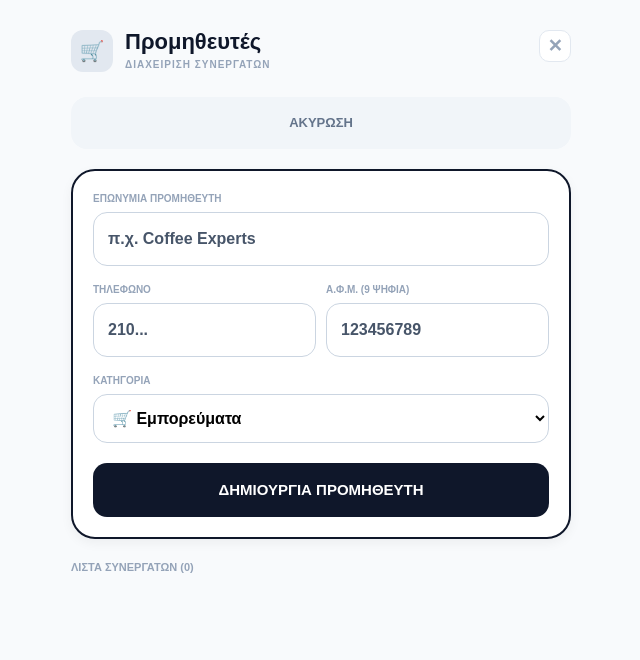
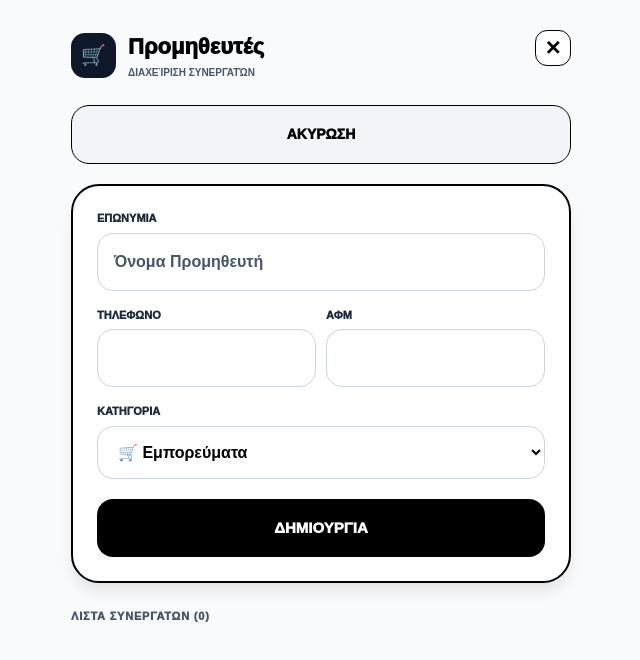
Before and after one commit to tsigris/cosy-management, a Next.js app: page /suppliers in a window 1280 px wide. Both pictures are taken after a click on the button "+ ΝΕΟΣ ΠΡΟΜΗΘΕΥΤΗΣ". Shown: the top 660 px of the page, without its empty margins (319-959 px from the left). Built offline with nearby package versions, Linux system fonts and the light colour scheme.

Commit message:
Update page.tsx

```diff
--- a/src/app/suppliers/page.tsx
+++ b/src/app/suppliers/page.tsx
@@ -9,7 +9,6 @@ function SuppliersContent() {
   const [suppliers, setSuppliers] = useState<any[]>([])
   const [transactions, setTransactions] = useState<any[]>([])
 
-  // State για τη φόρμα
   const [name, setName] = useState('')
   const [phone, setPhone] = useState('')
   const [afm, setAfm] = useState('')
@@ -32,7 +31,6 @@ function SuppliersContent() {
 
       if (profile?.store_id) {
         setStoreId(profile.store_id)
-        // Φιλτράρισμα βάσει store_id για ασφάλεια
         const [sData, tData] = await Promise.all([
           supabase.from('suppliers').select('*').eq('store_id', profile.store_id).order('name'),
           supabase.from('transactions').select('*').eq('store_id', profile.store_id).order('date', { ascending: false })
@@ -51,30 +49,17 @@ function SuppliersContent() {
 
   async function handleSave() {
     if (!name) return alert('Συμπληρώστε το όνομα')
-
-    // ΕΛΕΓΧΟΣ ΑΦΜ (9 ΨΗΦΙΑ)
-    if (afm && (afm.length !== 9 || isNaN(Number(afm)))) {
-      return alert('Το ΑΦΜ πρέπει να έχει ακριβώς 9 ψηφία.')
-    }
+    if (afm && afm.length !== 9) return alert('Το ΑΦΜ πρέπει να έχει 9 ψηφία.')
 
     setLoading(true)
     try {
-      const supplierData = {
-        name,
-        phone,
-        vat_number: afm,
-        category,
-        store_id: storeId
-      }
+      const supplierData = { name, phone, vat_number: afm, category, store_id: storeId }
 
       if (editingId) {
-        const { error } = await supabase.from('suppliers').update(supplierData).eq('id', editingId)
-        if (error) throw error
+        await supabase.from('suppliers').update(supplierData).eq('id', editingId)
       } else {
-        const { error } = await supabase.from('suppliers').insert([supplierData])
-        if (error) throw error
+        await supabase.from('suppliers').insert([supplierData])
       }
-
       resetForm()
       fetchData()
     } catch (error: any) {
@@ -85,13 +70,9 @@ function SuppliersContent() {
   }
 
   const handleEdit = (s: any) => {
-    setEditingId(s.id);
-    setName(s.name);
-    setPhone(s.phone || '');
-    setAfm(s.vat_number || '');
-    setCategory(s.category || 'Εμπορεύματα');
+    setEditingId(s.id); setName(s.name); setPhone(s.phone || '');
+    setAfm(s.vat_number || ''); setCategory(s.category || 'Εμπορεύματα');
     setIsFormOpen(true);
-    window.scrollTo(0, 0);
   }
 
   const resetForm = () => {
@@ -99,48 +80,33 @@ function SuppliersContent() {
     setEditingId(null); setIsFormOpen(false);
   }
 
-  const getPaymentIcon = (method: string) => {
-    if (method === 'Μετρητά') return '💵'
-    if (method === 'Κάρτα' || method === 'POS') return '💳'
-    return '🏦'
-  }
-
   return (
     <div style={{ maxWidth: '500px', margin: '0 auto', fontFamily: 'sans-serif' }}>
 
-      {/* PROFESSIONAL GRAPHIC HEADER */}
+      {/* HEADER */}
       <div style={{ display: 'flex', justifyContent: 'space-between', alignItems: 'flex-start', marginBottom: '25px', paddingTop: '15px' }}>
         <div style={{ display: 'flex', alignItems: 'center', gap: '12px' }}>
-          <div style={logoBoxStyle}>
-            <span style={{ fontSize: '20px' }}>🛒</span>
-          </div>
+          <div style={logoBoxStyle}>🛒</div>
           <div>
-            <h1 style={{ fontWeight: '900', fontSize: '22px', margin: 0, color: '#0f172a', lineHeight: '1.1' }}>
-              Προμηθευτές
-            </h1>
-            <p style={{ margin: '2px 0 0', fontSize: '10px', color: '#94a3b8', fontWeight: '800', textTransform: 'uppercase', letterSpacing: '1px' }}>
-              ΔΙΑΧΕΙΡΙΣΗ ΣΥΝΕΡΓΑΤΩΝ
-            </p>
+            <h1 style={{ fontWeight: '950', fontSize: '22px', margin: 0, color: '#000000' }}>Προμηθευτές</h1>
+            <p style={{ margin: '2px 0 0', fontSize: '10px', color: '#475569', fontWeight: '900', textTransform: 'uppercase' }}>Διαχείριση Συνεργατών</p>
           </div>
         </div>
         <Link href="/" style={backBtnStyle}>✕</Link>
       </div>
 
-      <button
-        onClick={() => { if(isFormOpen) resetForm(); setIsFormOpen(!isFormOpen); }}
-        style={isFormOpen ? cancelBtnStyle : addBtnStyle}
-      >
+      <button onClick={() => { if(isFormOpen) resetForm(); setIsFormOpen(!isFormOpen); }} style={isFormOpen ? cancelBtnStyle : addBtnStyle}>
         {isFormOpen ? 'ΑΚΥΡΩΣΗ' : '+ ΝΕΟΣ ΠΡΟΜΗΘΕΥΤΗΣ'}
       </button>
 
       {isFormOpen && (
-        <div style={{ ...formCard, border: editingId ? '2px solid #f59e0b' : '2px solid #0f172a' }}>
-          <p style={labelStyle}>ΕΠΩΝΥΜΙΑ ΠΡΟΜΗΘΕΥΤΗ</p>
-          <input value={name} onChange={(e) => setName(e.target.value)} style={inputStyle} placeholder="π.χ. Coffee Experts" />
+        <div style={{ ...formCard, border: editingId ? '2.5px solid #f59e0b' : '2.5px solid #000000' }}>
+          <p style={labelStyle}>ΕΠΩΝΥΜΙΑ</p>
+          <input value={name} onChange={(e) => setName(e.target.value)} style={inputStyle} placeholder="Όνομα Προμηθευτή" />
 
           <div style={{ display: 'flex', gap: '10px', marginTop: '16px' }}>
-            <div style={{ flex: 1 }}><p style={labelStyle}>ΤΗΛΕΦΩΝΟ</p><input value={phone} onChange={(e) => setPhone(e.target.value)} style={inputStyle} placeholder="210..." /></div>
-            <div style={{ flex: 1 }}><p style={labelStyle}>Α.Φ.Μ. (9 ΨΗΦΙΑ)</p><input maxLength={9} value={afm} onChange={(e) => setAfm(e.target.value)} style={inputStyle} placeholder="123456789" /></div>
+            <div style={{ flex: 1 }}><p style={labelStyle}>ΤΗΛΕΦΩΝΟ</p><input value={phone} onChange={(e) => setPhone(e.target.value)} style={inputStyle} /></div>
+            <div style={{ flex: 1 }}><p style={labelStyle}>ΑΦΜ</p><input maxLength={9} value={afm} onChange={(e) => setAfm(e.target.value)} style={inputStyle} /></div>
           </div>
 
           <p style={{ ...labelStyle, marginTop: '16px' }}>ΚΑΤΗΓΟΡΙΑ</p>
@@ -150,25 +116,26 @@ function SuppliersContent() {
             <option value="Λοιπά">📦 Λοιπά Έξοδα</option>
           </select>
 
-          <button onClick={handleSave} disabled={loading} style={{ ...saveBtn, backgroundColor: editingId ? '#f59e0b' : '#0f172a' }}>
-            {loading ? 'ΑΠΟΘΗΚΕΥΣΗ...' : (editingId ? 'ΕΝΗΜΕΡΩΣΗ ΣΤΟΙΧΕΙΩΝ' : 'ΔΗΜΙΟΥΡΓΙΑ ΠΡΟΜΗΘΕΥΤΗ')}
+          <button onClick={handleSave} disabled={loading} style={{ ...saveBtn, backgroundColor: editingId ? '#f59e0b' : '#000000' }}>
+            {loading ? 'ΠΑΡΑΚΑΛΩ ΠΕΡΙΜΕΝΕΤΕ...' : (editingId ? 'ΕΝΗΜΕΡΩΣΗ' : 'ΔΗΜΙΟΥΡΓΙΑ')}
           </button>
         </div>
       )}
 
-      <div style={{ marginTop: '12px' }}>
-        <p style={{ fontSize: '11px', fontWeight: '800', color: '#94a3b8', marginBottom: '12px', textTransform: 'uppercase' }}>ΛΙΣΤΑ ΣΥΝΕΡΓΑΤΩΝ ({suppliers.length})</p>
+      {/* ΣΗΜΑΝΤΙΚΟ: wrapper για iOS scrolling */}
+      <div style={scrollWrapperStyle}>
+        <p style={sectionLabelStyle}>ΛΙΣΤΑ ΣΥΝΕΡΓΑΤΩΝ ({suppliers.length})</p>
         {suppliers.map(s => (
           <div key={s.id} style={{ marginBottom: '12px' }}>
             <div style={supplierItem}>
               <div style={{ flex: 1, cursor: 'pointer' }} onClick={() => setShowTransactions(showTransactions === s.id ? null : s.id)}>
-                <p style={{ fontWeight: '800', margin: 0, fontSize: '15px', color: '#1e293b' }}>{s.name.toUpperCase()}</p>
-                <div style={{ display: 'flex', gap: '10px', alignItems: 'center', marginTop: '4px' }}>
+                <p style={{ fontWeight: '950', margin: 0, fontSize: '16px', color: '#000000' }}>{s.name.toUpperCase()}</p>
+                <div style={{ display: 'flex', gap: '10px', alignItems: 'center', marginTop: '6px' }}>
                    <span style={badgeStyle}>{s.category || 'Εμπορεύματα'}</span>
-                   <span style={{ fontSize: '12px', color: '#64748b', fontWeight: 'bold' }}>Τζίρος: {getSupplierTurnover(s.id).toFixed(2)}€</span>
+                   <span style={{ fontSize: '13px', color: '#1e293b', fontWeight: '900' }}>{getSupplierTurnover(s.id).toFixed(2)}€</span>
                 </div>
               </div>
-              <div style={{ display: 'flex', gap: '6px' }}>
+              <div style={{ display: 'flex', gap: '8px' }}>
                 <button onClick={() => handleEdit(s)} style={editBtnStyle}>✎</button>
                 <button onClick={() => { if(confirm('Διαγραφή;')) { supabase.from('suppliers').delete().eq('id', s.id).then(() => fetchData()); } }} style={deleteBtnStyle}>🗑️</button>
               </div>
@@ -176,46 +143,55 @@ function SuppliersContent() {
 
             {showTransactions === s.id && (
               <div style={transList}>
-                <p style={{ fontSize: '10px', fontWeight: '900', color: '#64748b', marginBottom: '10px', borderBottom: '1px solid #e2e8f0', paddingBottom: '5px' }}>ΙΣΤΟΡΙΚΟ ΣΥΝΑΛΛΑΓΩΝ</p>
+                <p style={transHeaderStyle}>ΙΣΤΟΡΙΚΟ ΣΥΝΑΛΛΑΓΩΝ</p>
                 {transactions.filter(t => t.supplier_id === s.id).length > 0 ? (
                   transactions.filter(t => t.supplier_id === s.id).map(t => (
                     <div key={t.id} style={transItem}>
-                      <span style={{ color: '#64748b' }}>{t.date.split('T')[0]}</span>
-                      <div style={{ display: 'flex', alignItems: 'center', gap: '8px' }}>
-                        <span style={{ fontSize: '14px' }}>{getPaymentIcon(t.method)}</span>
-                        <span style={{ fontWeight: '800', color: '#1e293b' }}>{Number(t.amount).toFixed(2)}€</span>
-                      </div>
+                      <span style={{ color: '#475569', fontWeight: '700' }}>{t.date.split('T')[0]}</span>
+                      <span style={{ fontWeight: '900', color: '#000000' }}>{Number(t.amount).toFixed(2)}€</span>
                     </div>
                   ))
-                ) : <p style={{ fontSize: '12px', color: '#94a3b8', textAlign: 'center' }}>Δεν υπάρχουν κινήσεις</p>}
+                ) : <p style={{ fontSize: '12px', color: '#64748b', textAlign: 'center', padding: '10px' }}>Δεν βρέθηκαν κινήσεις.</p>}
               </div>
             )}
           </div>
         ))}
+        {/* Padding στο τέλος για να μη "χάνεται" η λίστα πίσω από το iPhone home bar */}
+        <div style={{ height: '100px' }} />
       </div>
     </div>
   )
 }
 
-// STYLES (Fixed for TypeScript compatibility)
-const logoBoxStyle: any = { width: '42px', height: '42px', backgroundColor: '#e2e8f0', borderRadius: '12px', display: 'flex', alignItems: 'center', justifyContent: 'center' };
-const backBtnStyle: any = { textDecoration: 'none', color: '#94a3b8', fontSize: '18px', fontWeight: 'bold', width: '32px', height: '32px', display: 'flex', alignItems: 'center', justifyContent: 'center', backgroundColor: '#fff', borderRadius: '10px', border: '1px solid #e2e8f0' };
-const addBtnStyle: any = { width: '100%', padding: '16px', backgroundColor: '#0f172a', color: 'white', border: 'none', borderRadius: '16px', fontWeight: '900', fontSize: '13px', cursor: 'pointer', marginBottom: '20px' };
-const cancelBtnStyle: any = { ...addBtnStyle, backgroundColor: '#f1f5f9', color: '#64748b' };
-const formCard: any = { backgroundColor: 'white', padding: '20px', borderRadius: '24px', marginBottom: '20px', boxShadow: '0 4px 12px rgba(0,0,0,0.05)' };
-const labelStyle: any = { fontSize: '10px', fontWeight: '900', color: '#94a3b8', marginBottom: '6px', textTransform: 'uppercase' };
-const inputStyle: any = { width: '100%', padding: '14px', borderRadius: '14px', border: '1px solid #e2e8f0', backgroundColor: '#f8fafc', fontSize: '15px', fontWeight: 'bold', boxSizing: 'border-box' };
-const saveBtn: any = { width: '100%', padding: '16px', color: 'white', border: 'none', borderRadius: '14px', fontWeight: '800', fontSize: '15px', cursor: 'pointer', marginTop: '20px' };
-const supplierItem: any = { backgroundColor: 'white', padding: '16px', borderRadius: '20px', display: 'flex', justifyContent: 'space-between', alignItems: 'center', border: '1px solid #f1f5f9' };
-const badgeStyle: any = { fontSize: '9px', fontWeight: '800', backgroundColor: '#f1f5f9', padding: '4px 8px', borderRadius: '6px', color: '#64748b' };
-const editBtnStyle: any = { background: '#fef3c7', border: 'none', padding: '10px', borderRadius: '12px', cursor: 'pointer' };
-const deleteBtnStyle: any = { background: '#fee2e2', border: 'none', padding: '10px', borderRadius: '12px', cursor: 'pointer' };
-const transList: any = { backgroundColor: 'white', padding: '16px', borderRadius: '0 0 20px 20px', marginTop: '-10px', border: '1px solid #f1f5f9', borderTop: 'none' };
-const transItem: any = { display: 'flex', justifyContent: 'space-between', fontSize: '13px', padding: '8px 0', borderBottom: '1px dotted #e2e8f0' };
+// STYLES - ΔΙΟΡΘΩΜΕΝΑ ΓΙΑ ΜΕΓΙΣΤΗ ΑΝΤΙΘΕΣΗ & SCROLLING
+const logoBoxStyle: any = { width: '45px', height: '45px', backgroundColor: '#0f172a', color: 'white', borderRadius: '14px', display: 'flex', alignItems: 'center', justifyContent: 'center', fontSize: '20px' };
+const backBtnStyle: any = { textDecoration: 'none', color: '#000000', fontSize: '20px', fontWeight: '950', width: '36px', height: '36px', display: 'flex', alignItems: 'center', justifyContent: 'center', backgroundColor: '#fff', borderRadius: '12px', border: '1.5px solid #000' };
+const addBtnStyle: any = { width: '100%', padding: '18px', backgroundColor: '#000000', color: 'white', border: 'none', borderRadius: '18px', fontWeight: '950', fontSize: '14px', cursor: 'pointer', marginBottom: '20px' };
+const cancelBtnStyle: any = { ...addBtnStyle, backgroundColor: '#f1f5f9', color: '#000000', border: '1.5px solid #000' };
+const formCard: any = { backgroundColor: 'white', padding: '24px', borderRadius: '28px', marginBottom: '25px', boxShadow: '0 10px 15px -3px rgba(0,0,0,0.1)' };
+const labelStyle: any = { fontSize: '11px', fontWeight: '950', color: '#1e293b', marginBottom: '6px', textTransform: 'uppercase' };
+const inputStyle: any = { width: '100%', padding: '16px', borderRadius: '16px', border: '1.5px solid #000', backgroundColor: '#fff', fontSize: '16px', fontWeight: '800', boxSizing: 'border-box', color: '#000' };
+const saveBtn: any = { width: '100%', padding: '18px', color: 'white', border: 'none', borderRadius: '16px', fontWeight: '950', fontSize: '15px', cursor: 'pointer', marginTop: '20px' };
+
+const scrollWrapperStyle: any = {
+  display: 'flex',
+  flexDirection: 'column',
+  overflowY: 'auto',
+  WebkitOverflowScrolling: 'touch'
+};
+
+const supplierItem: any = { backgroundColor: 'white', padding: '18px', borderRadius: '24px', display: 'flex', justifyContent: 'space-between', alignItems: 'center', border: '1.5px solid #e2e8f0' };
+const sectionLabelStyle: any = { fontSize: '11px', fontWeight: '950', color: '#475569', marginBottom: '15px', textTransform: 'uppercase', letterSpacing: '0.8px' };
+const badgeStyle: any = { fontSize: '10px', fontWeight: '900', backgroundColor: '#0f172a', padding: '4px 10px', borderRadius: '8px', color: '#fff' };
+const editBtnStyle: any = { background: '#fef3c7', border: '1.5px solid #f59e0b', padding: '10px', borderRadius: '12px', cursor: 'pointer', fontSize: '16px' };
+const deleteBtnStyle: any = { background: '#fee2e2', border: '1.5px solid #ef4444', padding: '10px', borderRadius: '12px', cursor: 'pointer', fontSize: '16px' };
+const transList: any = { backgroundColor: '#f8fafc', padding: '20px', borderRadius: '0 0 24px 24px', marginTop: '-12px', border: '1.5px solid #e2e8f0', borderTop: 'none' };
+const transHeaderStyle: any = { fontSize: '10px', fontWeight: '950', color: '#0f172a', marginBottom: '12px', borderBottom: '1.5px solid #cbd5e1', paddingBottom: '6px' };
+const transItem: any = { display: 'flex', justifyContent: 'space-between', fontSize: '14px', padding: '10px 0', borderBottom: '1px dashed #cbd5e1' };
 
 export default function SuppliersPage() {
   return (
-    <main style={{ backgroundColor: '#f8fafc', minHeight: '100vh', padding: '15px' }}>
+    <main style={{ backgroundColor: '#f8fafc', minHeight: '100vh', padding: '15px', overflowY: 'auto', WebkitOverflowScrolling: 'touch' }}>
       <Suspense fallback={<div>Φόρτωση...</div>}><SuppliersContent /></Suspense>
     </main>
   )
```
